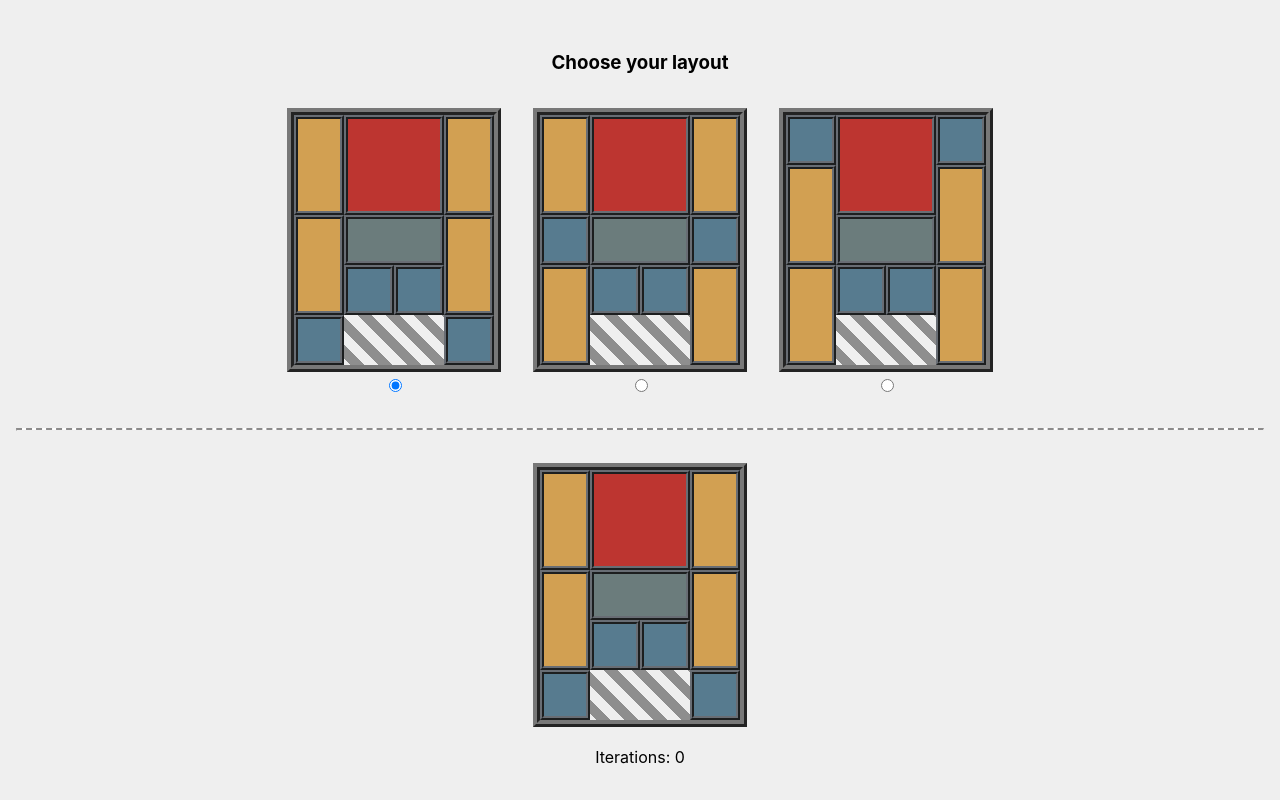
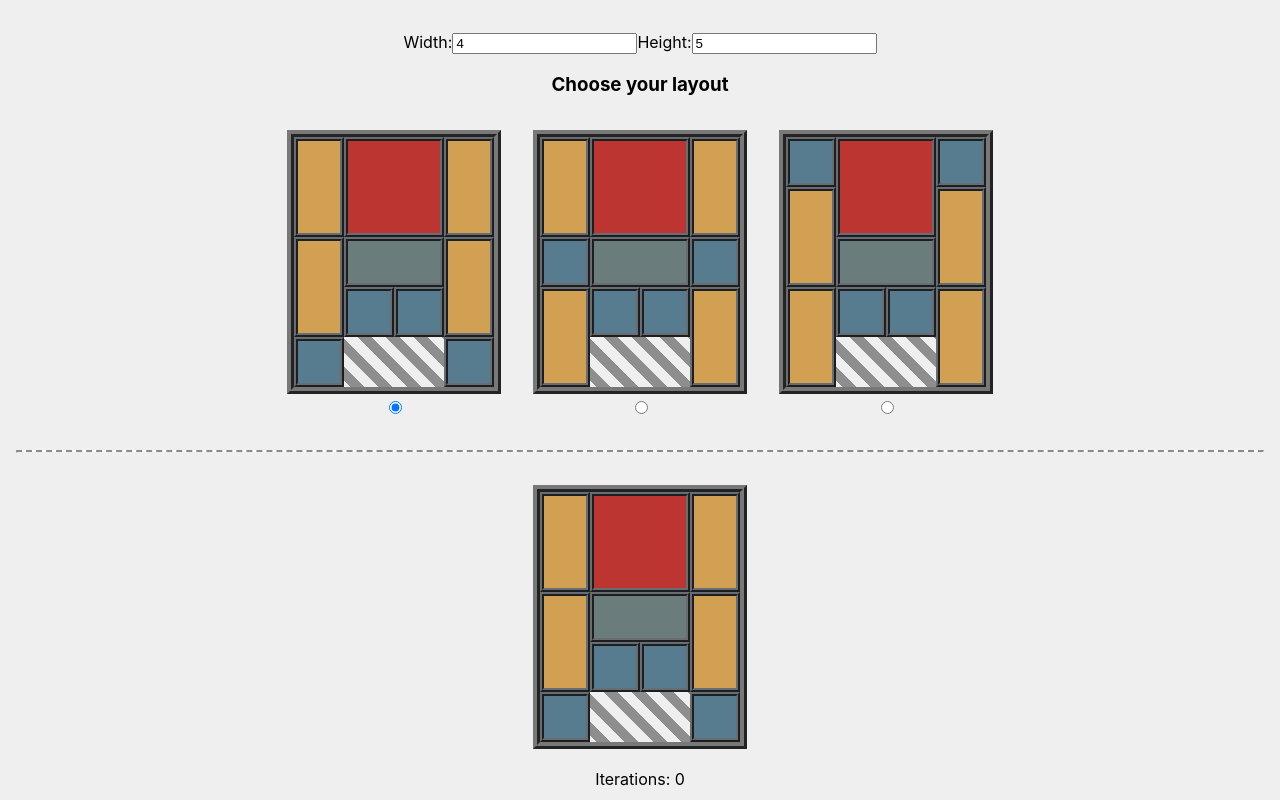
Before and after one commit to cedricoode/klotski-app, a React (Create React App) app: page / in a window 1280 px wide. Shown: the top 800 px of the page. Built offline with nearby package versions, Linux system fonts and the light colour scheme.

Commit message:
reenable board adjustment

```diff
--- a/src/App.js
+++ b/src/App.js
@@ -30,7 +30,7 @@ class App extends Component {
     return (
       <div className="App">
         <form onSubmit={this.handleSubmit}>
-          <div style={{ display: "none" }}>
+          <div>
             <label>
               Width:
               <input
```
